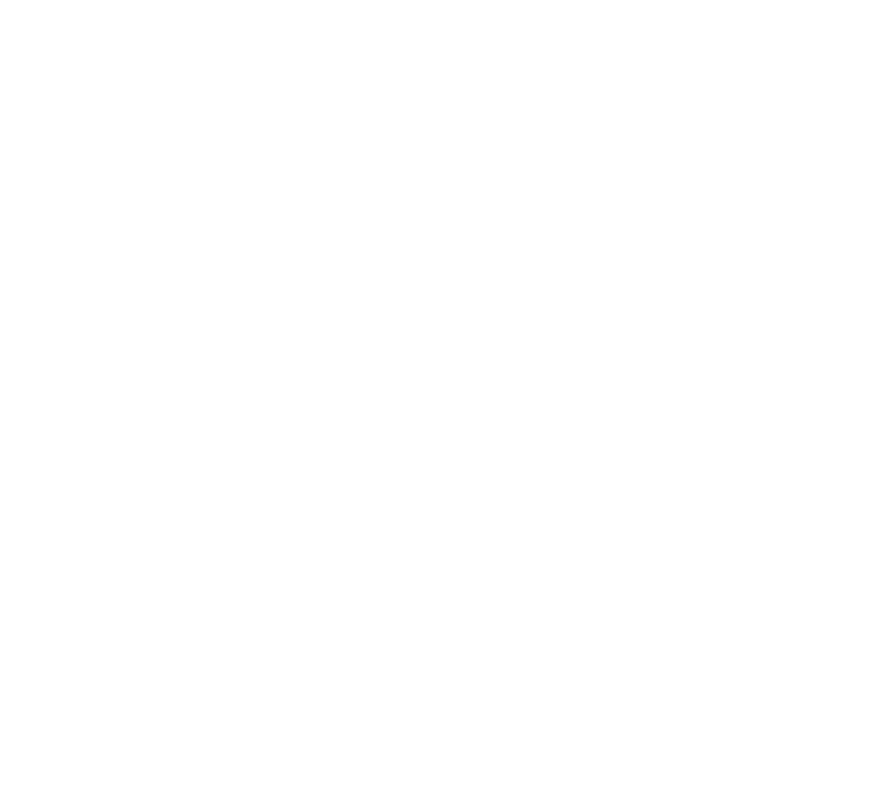
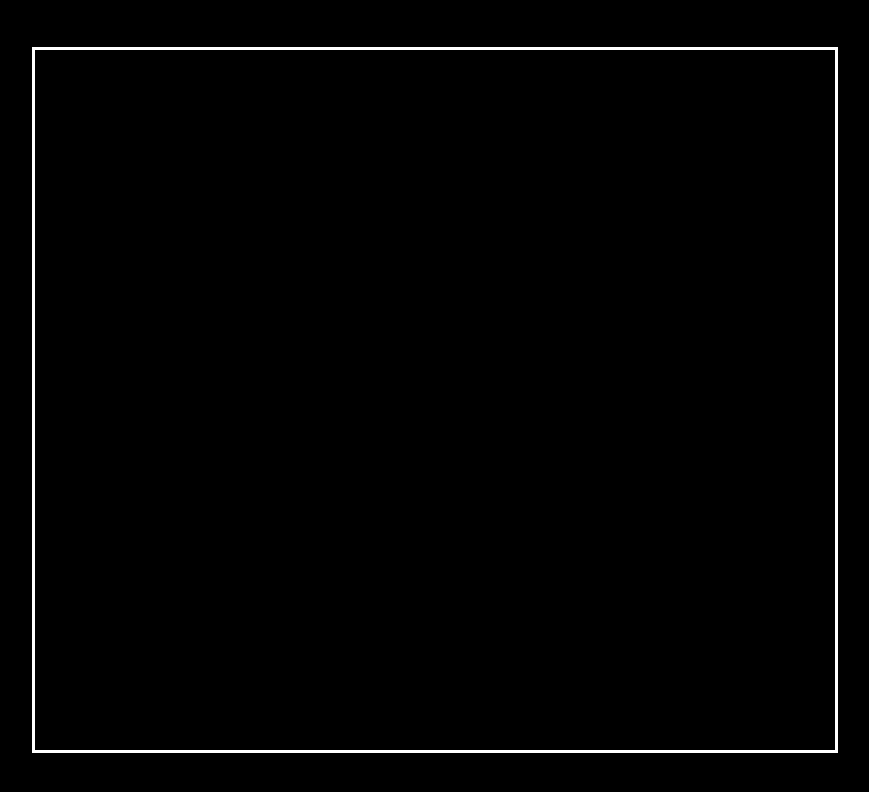
Before and after one commit to GutuD/game2, a plain HTML site: page stage2/index.html in a window 1280 px wide. Shown: the whole page, without its empty margins (205-1074 px from the left). Drawn offline with Linux system fonts and the light colour scheme.

Commit message:
added assests

```diff
--- a/stage2/index.html
+++ b/stage2/index.html
@@ -8,7 +8,9 @@
     <link rel="stylesheet" href = "style.css">
 </head>
 <body>
+    <canvas id="canvas1"></canvas>
 
+    <script src = "script.js"></script>
 </body>
 
 </html>
--- a/stage2/script.js
+++ b/stage2/script.js
@@ -0,0 +1,5 @@
+const canvas = document.getElementById('canvas1');
+const ctx = canvas.getContext('2d');
+const CANVAS_WIDTH = canvas.width = 800;
+const CANVAS_HEIGHT = canvas.height = 700;
+let gameSpeed =5;
--- a/stage2/style.css
+++ b/stage2/style.css
@@ -0,0 +1,12 @@
+body{
+    background: black;
+}
+#canvas1 {
+    position:absolute;
+    border: 3px solid white;
+    width: 800px;
+    height: 700px;
+    transform: translate(-50%,-50%);
+    top:50%;
+    left:50%;
+}
```
Also changed, not shown: stage2/assets/layer-1.png (added), stage2/assets/layer-2.png (added), stage2/assets/layer-3.png (added), stage2/assets/layer-4.png (added), stage2/assets/layer-5.png (added).
